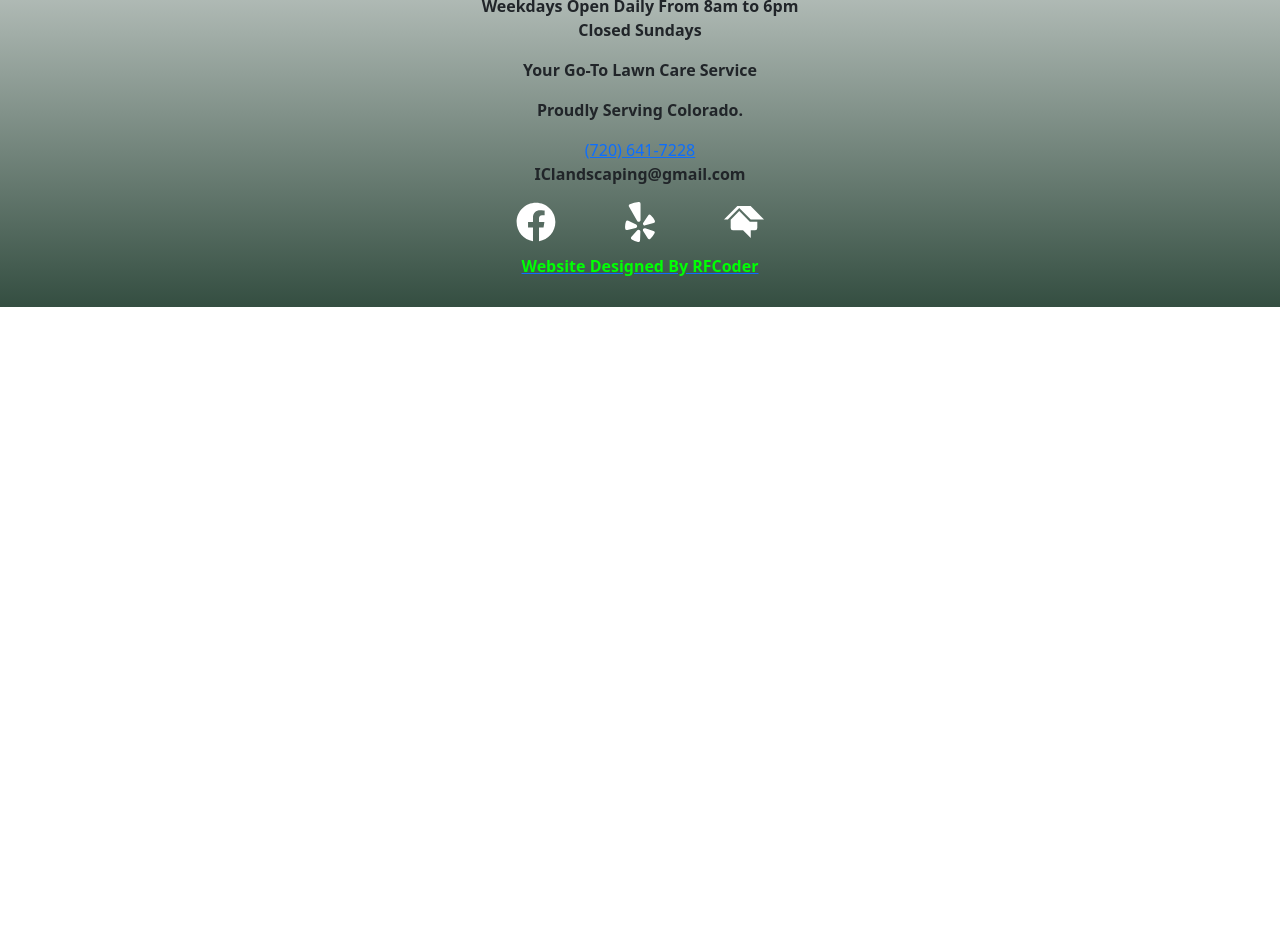
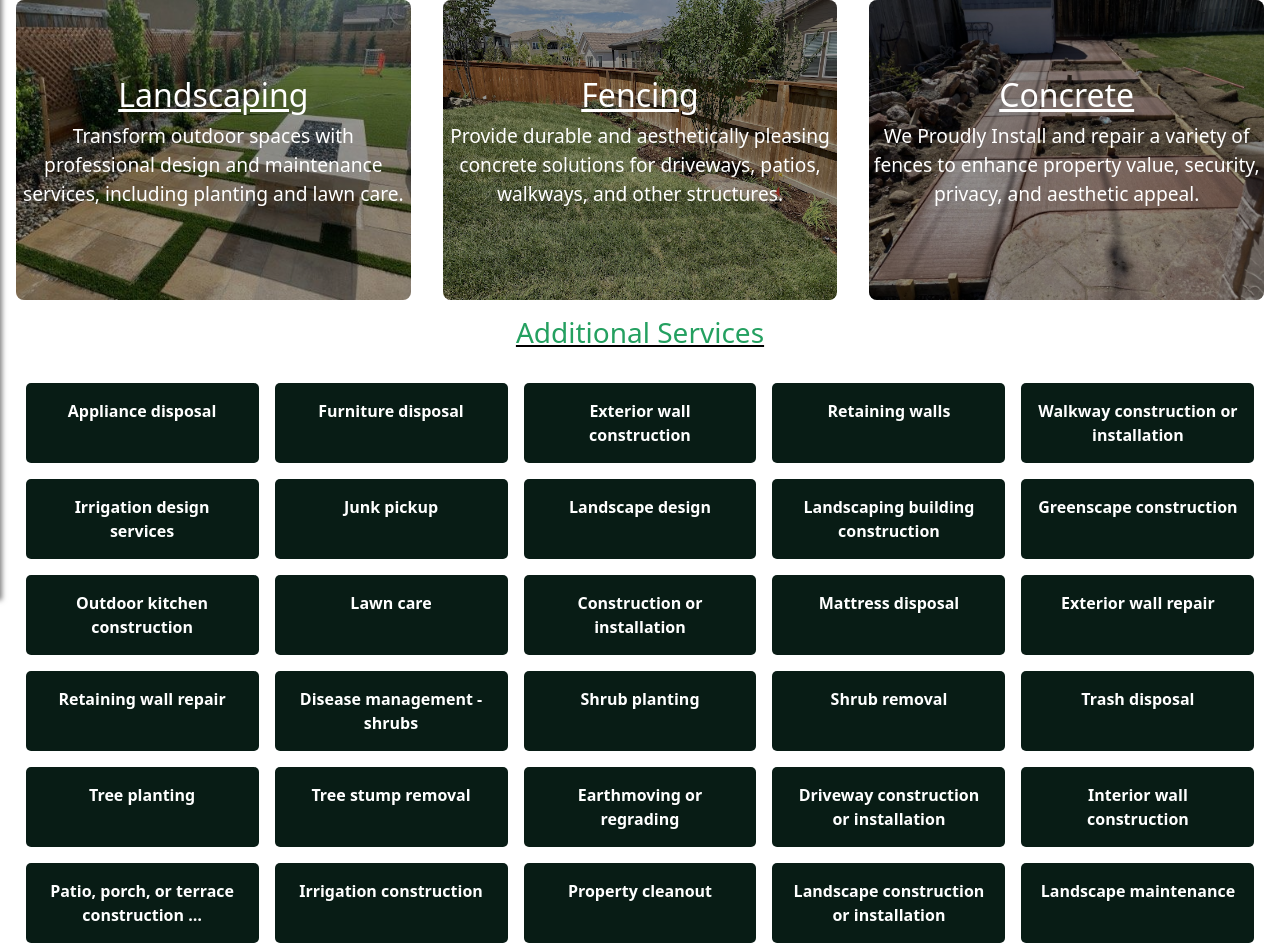
Before and after one commit to rfrisk44/ICLand, a React (Create React App) app: page /services in a window 1280 px wide. Shown: the part 200-1152 px from the top of the page. Before the commit the page ends 800 px from the top, so only its background shows below. Built offline with nearby package versions, Linux system fonts and the light colour scheme.

Commit message:
Added the services page and fixed email

```diff
--- a/package.json
+++ b/package.json
@@ -3,10 +3,12 @@
   "version": "0.1.0",
   "private": true,
   "dependencies": {
+    "@emailjs/browser": "^4.3.3",
     "@testing-library/jest-dom": "^5.17.0",
     "@testing-library/react": "^13.4.0",
     "@testing-library/user-event": "^13.5.0",
     "bootstrap": "^5.3.3",
+    "emailjs": "^4.0.3",
     "react": "^18.2.0",
     "react-awesome-slider": "^4.1.0",
     "react-bootstrap": "^2.10.2",
--- a/src/App.css
+++ b/src/App.css
@@ -16,21 +16,21 @@ body{
 /* NavBar */
 .myNav{
     position: fixed !important;
+    display: flex !important;
+    justify-content: space-between !important;
     top: 0;
     left: 0;
     width: 100%;
     z-index: 1000;
     background-image: linear-gradient(to bottom,#ffffff, #344e41);
 }
-/* .myNav h1{
-    border-radius: .5rem;
-    width: 300px;
-    margin-right: 15%;
-} */
+.linkContainer{
+    display: flex !important;
+    justify-content: space-evenly !important;
+}
 .myNav img{
     border-radius: .5rem;
     width: 200px;
-    margin-right: 15%;
     margin-left: 1%;
 }
 @media (max-width:1000px) {
@@ -45,10 +45,10 @@ body{
 }
 .link{
     color: #ffffff !important;
+    margin-right: 25%;
     font-weight: bold !important;
     font-size:large !important;
     transition: cubic-bezier(.05,.45,.74,1.1) .25s !important;
-    margin-left: 50% !important;
     white-space: nowrap;
 }
 .link:hover {
@@ -720,3 +720,99 @@ body{
     box-sizing: border-box;
 }
 }
+
+/* Service Page */
+.servPageCont {
+    padding-top: 10%;
+    color: rgb(0, 0, 0);
+}
+
+.servicesGrid {
+    display: grid;
+    grid-template-columns: repeat(auto-fit, minmax(300px, 1fr));
+    gap: 2rem;
+    padding: 2%;
+}
+
+.cont{
+    display: flex;
+    justify-content: space-evenly;
+}
+
+.firstServ {
+    position: relative;
+    padding: 1rem;
+    border-radius: .5rem;
+}
+
+.firstServ p{
+    font-size: larger;
+    color: white;
+    font-weight: 400;
+}
+.image-overlay {
+    position: relative;
+}
+
+.firstServImage {
+    width: 100%;
+    height: 500px;
+    border-radius: .5rem;
+}
+
+.serviceOverlay {
+    position: absolute;
+    top: 0;
+    left: 0;
+    right: 0;
+    bottom: 0;
+    background-color: rgba(0, 0, 0, 0.4);
+    display: flex;
+    flex-direction: column;
+    align-items: center;
+    justify-content: center;
+    border-radius: .5rem;
+}
+
+.serviceOverlay h1 {
+    color: rgb(255, 255, 255);
+    font-size: 2rem;
+}
+
+.text-center h3 {
+    color: #24a060;
+}
+
+.additionalServicesGrid {
+    display: grid;
+    grid-template-columns: repeat(auto-fill, minmax(200px, 1fr));
+    gap: 1rem;
+    padding: 2%;
+}
+
+.serviceItem {
+    background-color: #081c15;
+    padding: 1rem;
+    border-radius: 5px;
+    text-align: center;
+    color: white;
+    font-weight: bold;
+}
+
+@media (max-width:1400px) {
+    .firstServImage{
+        height: 300px;
+    }
+}
+
+@media (max-width: 768px) {
+    .cont{
+        flex-direction: column;
+    }
+    .firstServImage{
+        height: auto;
+    }
+    .servicesGrid {
+        grid-template-columns: 1fr;
+    }
+}
--- a/src/App.js
+++ b/src/App.js
@@ -11,14 +11,15 @@ import About from './components/About.jsx';
 import Contact from './components/Contact.jsx';
 import Gallery from './components/Gallery.jsx';
 import ThankYou from './components/ThankYou.jsx';
+import ServicesPage from './components/ServicesPage.jsx';
 
 function App() {
 
-    const [isMobile, setIsMobile] = useState(window.innerWidth < 1200);
+    const [isMobile, setIsMobile] = useState(window.innerWidth < 1520);
 
     useEffect(() => {
         const handleResize = () => {
-            setIsMobile(window.innerWidth < 1600);
+            setIsMobile(window.innerWidth < 1520);
         };
 
         window.addEventListener('resize', handleResize);
@@ -32,6 +33,7 @@ function App() {
             <Route path='/' element={[<CTA/>, <Testimonials/>,<Services/>]}/>
             <Route path='/about' element={[<About/>]}/>
             <Route path='/contact' element={<Contact/>}/>
+            <Route path='/services' element={<ServicesPage/>}/>
             <Route path='/gallery' element={<Gallery/>}/>
             <Route path='/thankyou' element={<ThankYou/>}/>
         </Routes>
--- a/src/components/About.jsx
+++ b/src/components/About.jsx
@@ -17,7 +17,7 @@ const About = () => {
         <div className='text-center'>
             <div className='dream'>
                 <h2>Let’s Create Your Dream Landscape <PiTreeFill/></h2>
-                <p>At IC Landscaping Corp. we are more than just a landscaping company – we are your partners in creating a beautiful, functional, and sustainable outdoor environment. Experience the difference with our premium services and let us help you bring your vision to life. Ready to transform your landscape? Give us a <a href="tel:7203547497"><FaPhoneFlip/> Call Today</a> or <Link to="/contact"><FaMessage/> contact us for a free estimate and consultation</Link>. We look forward to working with you!</p>
+                <p>At IC Landscaping Corp. we are more than just a landscaping company – we are your partners in creating a beautiful, functional, and sustainable outdoor environment. Experience the difference with our premium services and let us help you bring your vision to life. Ready to transform your landscape? Give us a <a href="tel:7206417228"><FaPhoneFlip/> Call Today</a> or <Link to="/contact"><FaMessage/> contact us for a free estimate and consultation</Link>. We look forward to working with you!</p>
             </div>
         </div>
 
--- a/src/components/MobileNav.jsx
+++ b/src/components/MobileNav.jsx
@@ -1,13 +1,9 @@
 import React, { useState } from 'react';
 import { Link } from 'react-router-dom';
-import { FaHome, FaBars } from 'react-icons/fa';
-import { IoBook } from "react-icons/io5";
-import { IoCloseSharp } from 'react-icons/io5';
+import { FaHome, FaBars, FaFacebook, FaYelp, FaHammer } from 'react-icons/fa';
+import { IoBook, IoCloseSharp, IoCallSharp } from "react-icons/io5";
 import { SlPicture } from "react-icons/sl";
 import { MdConnectWithoutContact } from "react-icons/md";
-import { IoCallSharp } from "react-icons/io5";
-import { FaFacebook } from 'react-icons/fa';
-import { FaYelp } from "react-icons/fa";
 import { SiHomeadvisor } from "react-icons/si";
 
 const MobileNav = () => {
@@ -35,6 +31,7 @@ const MobileNav = () => {
           <Link className="side-nav-link" to="/" onClick={handleLinkClick}><FaHome /> Home</Link>
           <Link className="side-nav-link" to="/about" onClick={handleLinkClick}><IoBook />About</Link>
           <Link className="side-nav-link" to="/contact" onClick={handleLinkClick}><MdConnectWithoutContact />Contact</Link>
+          <Link className="side-nav-link" to="/services" onClick={handleLinkClick}><FaHammer />Services</Link>
           <Link className="side-nav-link" to="/gallery" onClick={handleLinkClick}><SlPicture />Gallery</Link>
         </nav>
         <a href='tel:7206417228' id='mobileButton'><IoCallSharp size={30}/> Call Us Now</a>
--- /dev/null
+++ b/src/components/ServicesPage.jsx
@@ -0,0 +1,115 @@
+import React from "react";
+import land from "./images/IMG_0508.jpg";
+import fence from './images/667F57E7-766D-4834-8EE1-334390FF2CB8.jpeg';
+import concrete from './images/o (18).jpg';
+
+const additionalServices = [
+  "Appliance disposal",
+  "Furniture disposal",
+  "Exterior wall construction",
+  "Retaining walls",
+  "Walkway construction or installation",
+  "Irrigation design services",
+  "Junk pickup",
+  "Landscape design",
+  "Landscaping building construction",
+  "Greenscape construction",
+  "Outdoor kitchen construction",
+  "Lawn care",
+  "Construction or installation",
+  "Mattress disposal",
+  "Exterior wall repair",
+  "Retaining wall repair",
+  "Disease management - shrubs",
+  "Shrub planting",
+  "Shrub removal",
+  "Trash disposal",
+  "Tree planting",
+  "Tree stump removal",
+  "Earthmoving or regrading",
+  "Driveway construction or installation",
+  "Interior wall construction",
+  "Patio, porch, or terrace construction …",
+  "Irrigation construction",
+  "Property cleanout",
+  "Landscape construction or installation",
+  "Landscape maintenance",
+  "Landscaping building design",
+  "Greenscape design",
+  "Landscaping waste disposal",
+  "Design services",
+  "Masonry/concrete repair",
+  "Recycling disposal",
+  "Interior wall repair",
+  "Shrub care",
+  "Insect management - shrubs",
+  "Shrub pruning or trimming",
+  "Shrub transplanting",
+  "Tree care services",
+  "Tree removal",
+];
+
+const ServicesPage = () => {
+  return (
+    <div className="servPageCont">
+      <h1 className="text-center text-decoration-underline">Popular Services</h1>
+
+        <div className="cont">
+            <div className="firstServCont">
+                <div className="firstServ">
+                    <div className="image-overlay">
+                    <div className="image-container">
+                        <img src={land} alt="Service" className="firstServImage" />
+                    </div>
+                    <div className="serviceOverlay">
+                        <h1 className="text-decoration-underline">Landscaping</h1>
+                        <p className="text-center">Transform outdoor spaces with professional design and maintenance services, including planting and lawn care.</p>
+                    </div>
+                </div>
+            </div>
+        </div>
+
+        <div className="firstServCont">
+            <div className="firstServ">
+                <div className="image-overlay">
+                    <div className="image-container">
+                        <img src={fence} alt="Service" className="firstServImage" />
+                    </div>
+                    <div className="serviceOverlay">
+                        <h1 className="text-decoration-underline">Fencing</h1>
+                        <p className="text-center">Provide durable and aesthetically pleasing concrete solutions for driveways, patios, walkways, and other structures.</p>
+                    </div>
+                </div>
+            </div>
+        </div>
+
+        <div className="firstServCont">
+            <div className="firstServ">
+                <div className="image-overlay">
+                    <div className="image-container">
+                        <img src={concrete} alt="Service" className="firstServImage" />
+                    </div>
+                    <div className="serviceOverlay">
+                        <h1 className="text-decoration-underline">Concrete</h1>
+                        <p className="text-center">We Proudly Install and repair a variety of fences to enhance property value, security, privacy, and aesthetic appeal.</p>
+                    </div>
+                </div>
+            </div>
+        </div>
+      </div>
+
+      <div className="text-center text-decoration-underline">
+        <h3>Additional Services</h3>
+      </div>
+      <div className="additionalServicesGrid">
+        {additionalServices.map((service, index) => (
+          <div key={index} className="serviceItem">
+            {service}
+          </div>
+        ))}
+      </div>
+    </div>
+  );
+};
+
+export default ServicesPage;
```
Also changed, not shown: src/components/CTA.jsx (+27 -16 lines), src/components/Contact.jsx (+41 -8 lines), src/components/NavBar.jsx (+5 -7 lines), 2 other files (tests, documents, lock files or other folders).
